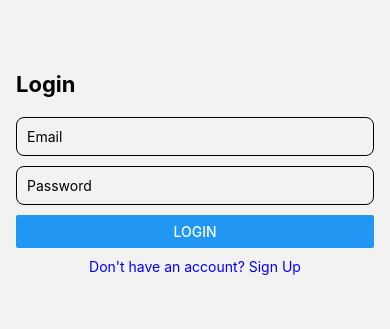
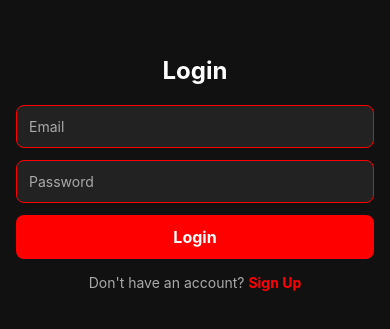
Before and after one commit to Vk616/TurfApp, a React Native app in the folder PlayOnFrontend/: screen / in a window 390 px wide. Shown: the part 249-578 px from the top of the page. Built offline with nearby package versions, Linux system fonts and the light colour scheme; no server answers.

Commit message:
changed styles

```diff
--- a/PlayOnFrontend/app.json
+++ b/PlayOnFrontend/app.json
@@ -25,7 +25,7 @@
       "favicon": "./assets/favicon.png"
     },
     "extra": {
-      "API_URL": "http://192.168.1.2:5000/"
+      "API_URL": "http://192.168.1.3:5000/"
     }
   }
 }
--- a/PlayOnFrontend/src/components/TurfCard.jsx
+++ b/PlayOnFrontend/src/components/TurfCard.jsx
@@ -16,11 +16,13 @@ const TurfCard = ({ turf, onPress }) => {
 
 const styles = StyleSheet.create({
   card: {
-    backgroundColor: "#fff",
+    backgroundColor: "#222", // Dark background to match HomeScreen
     borderRadius: 10,
     overflow: "hidden",
     marginBottom: 15,
     elevation: 3,
+    borderWidth: 1,
+    borderColor: "#ff0000", // Red outline
   },
   image: {
     width: "100%",
@@ -32,16 +34,17 @@ const styles = StyleSheet.create({
   name: {
     fontSize: 18,
     fontWeight: "bold",
+    color: "#fff", // White text for better contrast
   },
   location: {
     fontSize: 14,
-    color: "gray",
+    color: "#bbb", // Grey text for readability
   },
   price: {
     fontSize: 16,
     fontWeight: "bold",
     marginTop: 5,
-    color: "#007bff",
+    color: "#f5a623", // Light orange for price contrast
   },
 });
 
--- a/PlayOnFrontend/src/screens/BookingHistoryScreen.jsx
+++ b/PlayOnFrontend/src/screens/BookingHistoryScreen.jsx
@@ -27,7 +27,7 @@ const BookingHistoryScreen = () => {
 
       {bookings.length === 0 ? (
         <View style={styles.noBookingContainer}>
-          <Ionicons name="calendar-outline" size={60} color="#007bff" />
+          <Ionicons name="calendar-outline" size={60} color="#ff0000" />
           <Text style={styles.noBookingText}>No bookings found.</Text>
         </View>
       ) : (
@@ -36,9 +36,12 @@ const BookingHistoryScreen = () => {
           keyExtractor={(item) => item._id}
           renderItem={({ item }) => (
             <View style={styles.bookingCard}>
-              <Text style={styles.bookingText}>Turf: {item.turf.name}</Text>
-              <Text style={styles.bookingText}>Date: {item.date}</Text>
-              <Text style={styles.bookingText}>Time: {item.timeSlot}</Text>
+              <View style={styles.bookingHeader}>
+                <Ionicons name="football-outline" size={20} color="#ff0000" style={styles.icon} />
+                <Text style={styles.bookingTitle}>{item.turf.name}</Text>
+              </View>
+              <Text style={styles.bookingDetail}>📅 Date: {item.date}</Text>
+              <Text style={styles.bookingDetail}>⏰ Time: {item.timeSlot}</Text>
             </View>
           )}
         />
@@ -48,10 +51,60 @@ const BookingHistoryScreen = () => {
 };
 
 const styles = StyleSheet.create({
-  container: { flex: 1, padding: 16, backgroundColor: "#fff" },
-  title: { fontSize: 22, fontWeight: "bold", marginBottom: 15 },
-  bookingCard: { backgroundColor: "#007bff", padding: 15, borderRadius: 10, marginVertical: 8 },
-  bookingText: { fontSize: 16, color: "#fff" },
+  container: {
+    flex: 1,
+    padding: 16,
+    backgroundColor: "#111", // Dark background
+  },
+  title: {
+    fontSize: 24,
+    fontWeight: "bold",
+    marginBottom: 15,
+    color: "#fff",
+    textAlign: "center",
+  },
+  noBookingContainer: {
+    justifyContent: "center",
+    alignItems: "center",
+    flex: 1,
+  },
+  noBookingText: {
+    fontSize: 18,
+    color: "#ccc",
+    marginTop: 10,
+  },
+  bookingCard: {
+    backgroundColor: "#222",
+    padding: 15,
+    borderRadius: 12,
+    marginVertical: 8,
+    borderWidth: 1,
+    borderColor: "#ff0000",
+    shadowColor: "#ff0000",
+    shadowOffset: { width: 0, height: 2 },
+    shadowOpacity: 0.5,
+    shadowRadius: 4,
+    elevation: 5,
+  },
+  bookingHeader: {
+    flexDirection: "row",
+    alignItems: "center",
+    marginBottom: 8,
+  },
+  bookingTitle: {
+    fontSize: 18,
+    fontWeight: "bold",
+    color: "#fff",
+    marginLeft: 8,
+  },
+  bookingDetail: {
+    fontSize: 16,
+    color: "#ddd",
+    marginBottom: 3,
+  },
+  icon: {
+    color: "#ff0000",
+  },
 });
 
 export default BookingHistoryScreen;
--- a/PlayOnFrontend/src/screens/HomeScreen.jsx
+++ b/PlayOnFrontend/src/screens/HomeScreen.jsx
@@ -5,23 +5,24 @@ import TurfCard from "../components/TurfCard";
 import SearchBar from "../components/SearchBar";
 
 const HomeScreen = ({ navigation }) => {
-  const { turfs, loading} = useContext(TurfContext);
+  const { turfs, loading } = useContext(TurfContext);
   const [searchQuery, setSearchQuery] = useState("");
 
   if (loading) {
     return (
       <View style={styles.loaderContainer}>
-        <ActivityIndicator size="large" color="#007bff" />
-        <Text>Loading Turfs...</Text>
+        <ActivityIndicator size="large" color={styles.loaderColor.color} />
+        <Text style={styles.text}>Loading Turfs...</Text>
       </View>
     );
   }
+
   const filteredTurfs = turfs.filter((turf) =>
     turf.name.toLowerCase().includes(searchQuery.toLowerCase())
   );
 
   const handleTurfPress = (turf) => {
-    navigation.navigate("TurfDetails", { turfId: turf._id });  // Ensure turfId is passed
+    navigation.navigate("TurfDetails", { turfId: turf._id });
   };
 
   return (
@@ -45,7 +46,19 @@ const styles = StyleSheet.create({
   container: {
     flex: 1,
     padding: 16,
-    backgroundColor: "#fff",
+    backgroundColor: "#000",
+  },
+  loaderContainer: {
+    flex: 1,
+    justifyContent: "center",
+    alignItems: "center",
+    backgroundColor: "#000",
+  },
+  text: {
+    color: "#ff0000",
+  },
+  loaderColor: {
+    color: "#ff0000",
   },
 });
 
--- a/PlayOnFrontend/src/screens/LoginScreen.jsx
+++ b/PlayOnFrontend/src/screens/LoginScreen.jsx
@@ -1,5 +1,5 @@
 import React, { useState, useContext } from "react";
-import { View, Text, TextInput, Button, StyleSheet } from "react-native";
+import { View, Text, TextInput, TouchableOpacity, StyleSheet } from "react-native";
 import { AuthContext } from "../context/AuthContext";
 
 const LoginScreen = ({ navigation }) => {
@@ -19,21 +19,72 @@ const LoginScreen = ({ navigation }) => {
   return (
     <View style={styles.container}>
       <Text style={styles.header}>Login</Text>
-      <TextInput style={styles.input} placeholder="Email" onChangeText={setEmail} />
-      <TextInput style={styles.input} placeholder="Password" secureTextEntry onChangeText={setPassword} />
-      <Button title="Login" onPress={handleLogin} />
+      <TextInput
+        style={styles.input}
+        placeholder="Email"
+        placeholderTextColor="#aaa"
+        onChangeText={setEmail}
+      />
+      <TextInput
+        style={styles.input}
+        placeholder="Password"
+        placeholderTextColor="#aaa"
+        secureTextEntry
+        onChangeText={setPassword}
+      />
+      <TouchableOpacity style={styles.button} onPress={handleLogin}>
+        <Text style={styles.buttonText}>Login</Text>
+      </TouchableOpacity>
       <Text onPress={() => navigation.navigate("Signup")} style={styles.link}>
-        Don't have an account? Sign Up
+        Don't have an account? <Text style={styles.linkHighlight}>Sign Up</Text>
       </Text>
     </View>
   );
 };
 
 const styles = StyleSheet.create({
-  container: { flex: 1, padding: 16, justifyContent: "center" },
-  header: { fontSize: 22, fontWeight: "bold", marginBottom: 20 },
-  input: { borderWidth: 1, padding: 10, marginBottom: 10, borderRadius: 8 },
-  link: { marginTop: 10, color: "blue", textAlign: "center" },
+  container: {
+    flex: 1,
+    padding: 16,
+    justifyContent: "center",
+    backgroundColor: "#111", // Dark background
+  },
+  header: {
+    fontSize: 24,
+    fontWeight: "bold",
+    marginBottom: 20,
+    color: "#fff", // White text
+    textAlign: "center",
+  },
+  input: {
+    borderWidth: 1,
+    borderColor: "#ff0000", // Red outline
+    backgroundColor: "#222", // Dark input field
+    padding: 12,
+    marginBottom: 12,
+    borderRadius: 8,
+    color: "#fff", // White text inside input
+  },
+  button: {
+    backgroundColor: "#ff0000", // Red button
+    padding: 12,
+    borderRadius: 8,
+    alignItems: "center",
+  },
+  buttonText: {
+    color: "#fff", // White text on button
+    fontSize: 16,
+    fontWeight: "bold",
+  },
+  link: {
+    marginTop: 15,
+    color: "#aaa", // Grey text
+    textAlign: "center",
+  },
+  linkHighlight: {
+    color: "#ff0000", // Red highlight for Sign Up
+    fontWeight: "bold",
+  },
 });
 
 export default LoginScreen;
```
Also changed, not shown: 1 other file (tests, documents, lock files or other folders).
